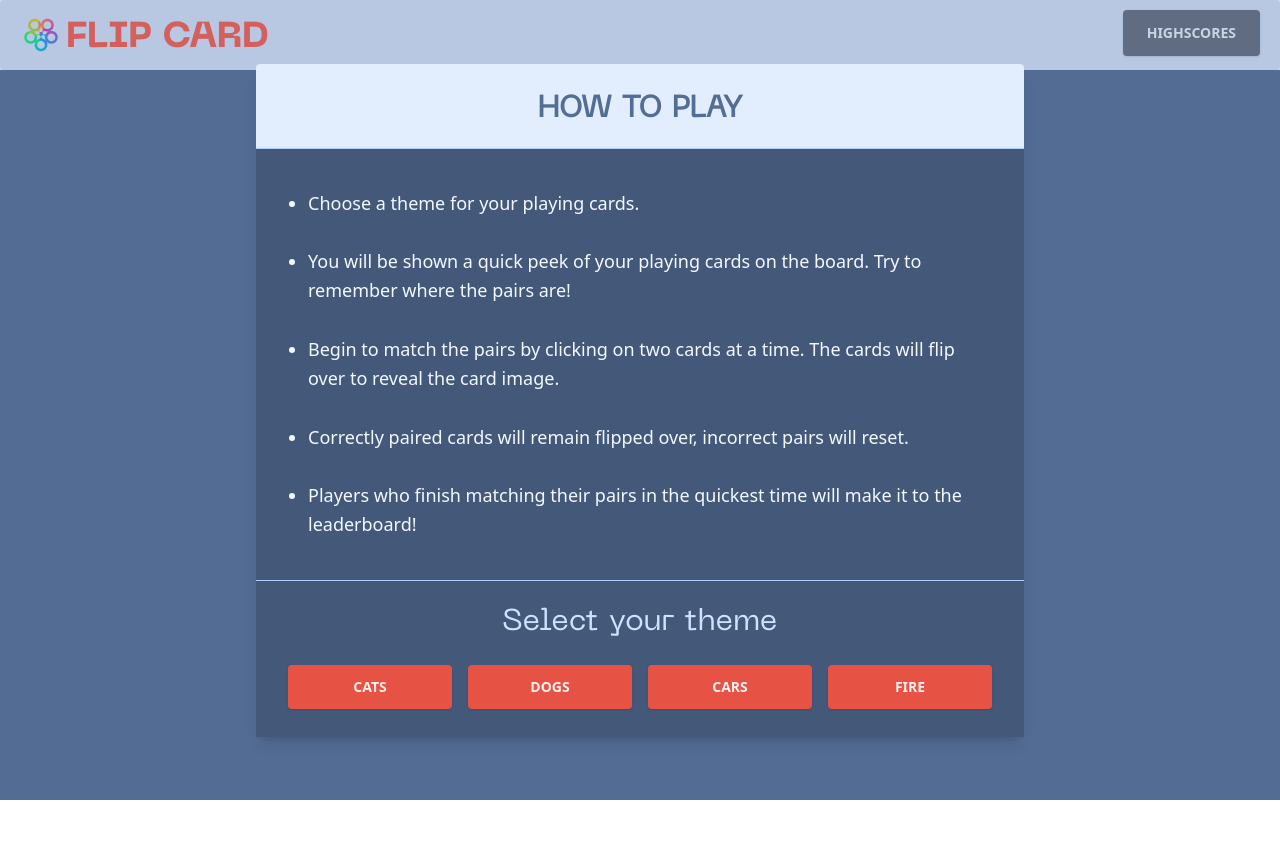
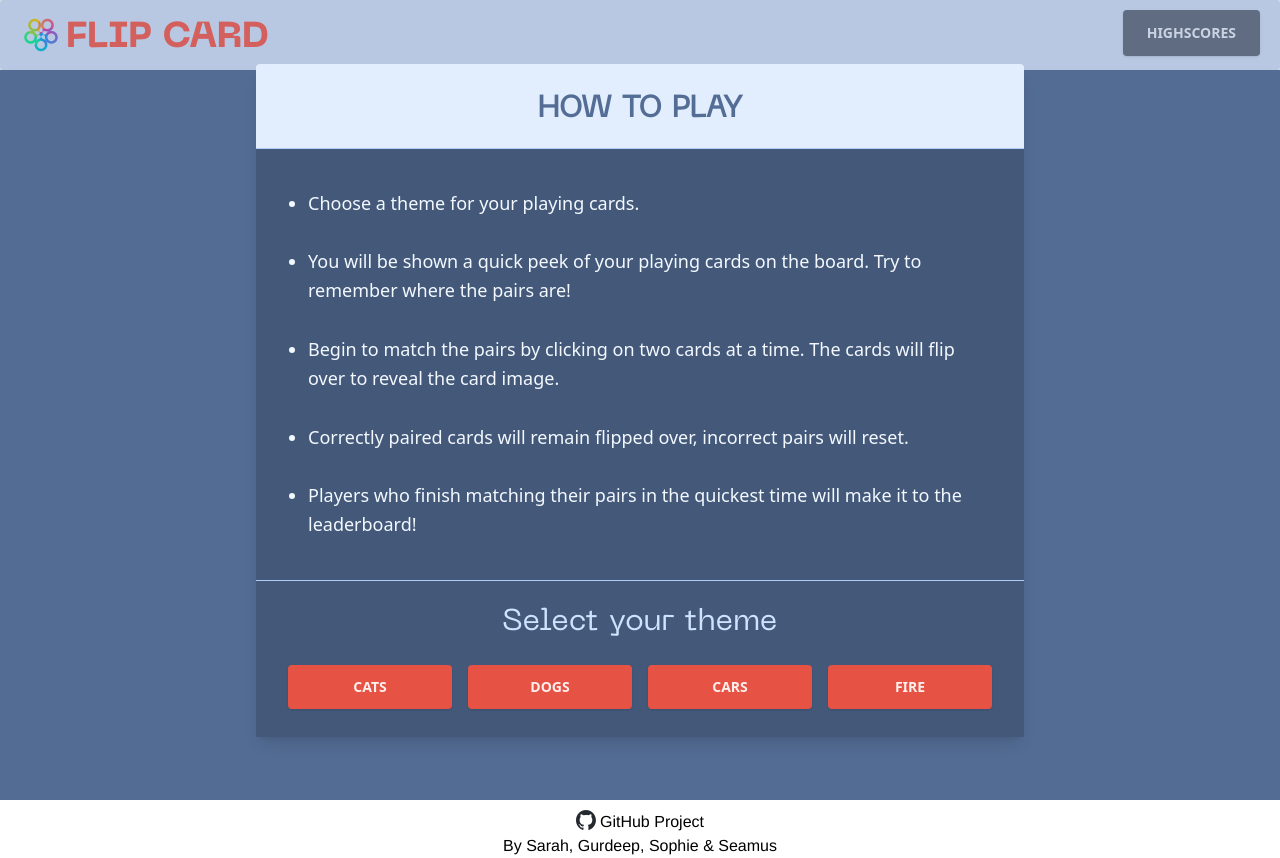
Before and after one commit to Joanne1980/FlipCard, a React (Create React App) app: page / in a window 1280 px wide. Before the commit the page ends 800 px from the top, so only its background shows below. Built offline with nearby package versions, Linux system fonts and the light colour scheme.

Commit message:
Footer responsiveness

```diff
--- a/src/components/Grid.jsx
+++ b/src/components/Grid.jsx
@@ -2,6 +2,7 @@ import React, { useState, useEffect } from "react";
 import ReactBoxFlip from "react-box-flip";
 import Countdown from "./Countdown";
 import axios from "axios";
+import GitHubLogo from "../assets/images/github-mark.svg";
 
 //X-RapidAPI-Key':
 //'6ad8abfd77mshf2eeda7dbb2a73ep178573jsne1cbeaa1df4e',
@@ -12,7 +13,16 @@ import axios from "axios";
 //Unsplash API Secret key
 //U9QL51xlhb71F5eVTpwuwCJ8tXGOfwQhKq7TWT3HAE8
 
-export default function Grid({ theme, turnCounter, setTurnCounter,setShowHighScores, startTime, setStartTime,highScore, setHighScore }) {
+export default function Grid({
+  theme,
+  turnCounter,
+  setTurnCounter,
+  setShowHighScores,
+  startTime,
+  setStartTime,
+  highScore,
+  setHighScore,
+}) {
   const image = theme;
   const clientId = "CY-iFrJXI04rurx8QvIQCDecckeftZv1kL501Z-hrUw";
 
@@ -50,7 +60,7 @@ export default function Grid({ theme, turnCounter, setTurnCounter,setShowHighSco
         setGameLoaded(true);
       });
     }
-  // eslint-disable-next-line react-hooks/exhaustive-deps
+    // eslint-disable-next-line react-hooks/exhaustive-deps
   }, [theme]);
 
   useEffect(() => {
@@ -71,15 +81,13 @@ export default function Grid({ theme, turnCounter, setTurnCounter,setShowHighSco
     }
     const date = new Date();
     setStartTime(date);
-  // eslint-disable-next-line react-hooks/exhaustive-deps
+    // eslint-disable-next-line react-hooks/exhaustive-deps
   }, [gameLoaded]);
 
   function handleClick(i) {
     const cardsContentCopy = [...cardsContent];
 
-
-    if (cardsPicked.length !== 2){
-
+    if (cardsPicked.length !== 2) {
       // We only want to flip the card over if it's not matched
       if (!cardsContentCopy[i].isMatched) {
         console.log("Is not matched!");
@@ -153,12 +161,12 @@ export default function Grid({ theme, turnCounter, setTurnCounter,setShowHighSco
 
   return (
     <>
-      <div className="flex flex-col items-center bg-alt-800 h-[calc(100vh-70px)] p-5">
+      <div className="flex flex-col h-80vh] items-center bg-alt-800 h-[calc(100vh-70px)] p-5">
         <div
           className={
             theme
-              ? "bg-secondary-600 flex rounded-lg w-full sm:w-4/5 lg:w-1/2 justify-center text-center pt-4 pb-1 mb-5 mt-5"
-              : "bg-secondary-600 flex rounded-lg w-full sm:w-4/5 lg:w-1/2 justify-center text-center  mb-5 mt-5"
+              ? "bg-secondary-600 flex rounded-lg w-full sm:w-4/5 lg:w-[800px] justify-center text-center pt-4 pb-1 mb-5 mt-5"
+              : "bg-secondary-600 flex rounded-lg w-full sm:w-4/5 lg:w-[800px] justify-center text-center  mb-5 mt-5"
           }
         >
           <h1 className="text-alt-100 uppercase text-6xl ">{theme}</h1>
@@ -172,9 +180,10 @@ export default function Grid({ theme, turnCounter, setTurnCounter,setShowHighSco
           setHighScore={setHighScore}
           theme={theme}
         />
-        {/* <div className="gap-y-[25vw] gap-x-[5%] w-full grid gap-y-32 gap-x-2 md:gap-y-40 md:gap-x-2 grid-rows-5 grid-cols-4 md:grid-rows-4 md:grid-cols-5"> */}
-
-        <div className="grid w-full sm:w-4/5 lg:w-1/2 xl:w-92 gap-y-[23vw] gap-x-[1vw] sm:gap-y-[19vw] sm:gap-x-[1vw] md:gap-y-[15.2vw] md:gap-x-[1vw] lg:gap-y-[10vw] lg:gap-x-[1vw] grid-rows-5 grid-cols-4 md:grid-rows-4 md:grid-cols-5">
+        {/* Grid:
+        - Explicit width and gap for Large screen size and above
+        - 4 cols up to Medium breakpoint, 5 cols after */}
+        <div className="grid w-full sm:w-4/5 lg:w-[800px] gap-y-[23vw] gap-x-[1vw] sm:gap-y-[19vw] sm:gap-x-[1vw] md:gap-y-[15.2vw] md:gap-x-[1vw] lg:gap-y-[160px] lg:gap-x-[1vw] grid-rows-5 grid-cols-4 md:grid-rows-4 md:grid-cols-5">
           {cardsContent.map((card, i) => (
             <div
               key={i}
@@ -199,20 +208,28 @@ export default function Grid({ theme, turnCounter, setTurnCounter,setShowHighSco
                 </div>
 
                 <div className="object-cover ">
-                  <img src="card2.png" className="aspect-square" alt=""/>
+                  <img src="card2.png" className="aspect-square" alt="" />
                 </div>
               </ReactBoxFlip>
             </div>
           ))}
         </div>
-        <div className="flex flex-row justify-between">
-          <ul>
-            <li>
-              <i></i>
-              <span>GitHub</span>
-            </li>
-            <li>By Sarah, Gurdeep, Sophie & Seamus</li>
-          </ul>
+        <div className="flex flex-row mt-[25vw] sm:mt-[20vw] md:mt-[17vw] lg:mt-[200px]">
+          <div className="flex flex-row">
+            <div className="flex flex-col justify-center text-center items-center">
+              <div className="">
+                <a
+                  href="https://github.com/Joanne1980/FlipCard"
+                  target="_blank"
+                  className="flex flex-row"
+                >
+                  <img src={GitHubLogo} className="w-5 h-5 mr-1" />
+                  <span>GitHub Project</span>
+                </a>
+              </div>
+              <p>By Sarah, Gurdeep, Sophie & Seamus</p>
+            </div>
+          </div>
         </div>
       </div>
     </>
```
Also changed, not shown: src/assets/images/github-mark.svg (added).
